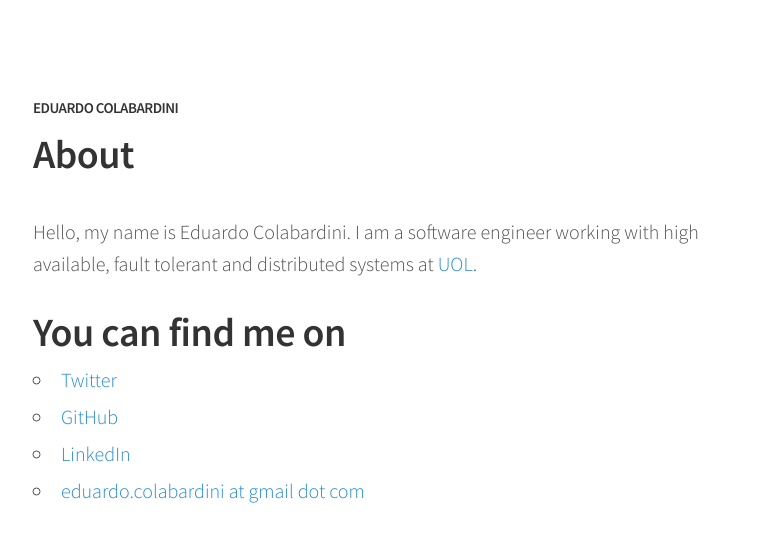
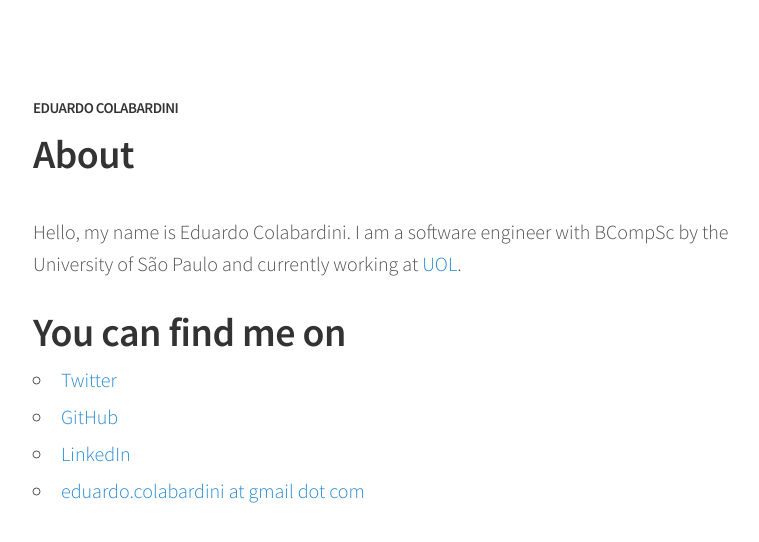
Before and after one commit to ecolabardini/ecolabardini.github.io, a Jekyll site: the page built from about.md, in a window 1280 px wide. Shown: the top 542 px of the page, without its empty margins (247-1006 px from the left). Built offline with Jekyll 4.4.1, drawn with Linux system fonts in a browser that asks for light colours.

Commit message:
changes about description

```diff
--- a/about.md
+++ b/about.md
@@ -3,10 +3,10 @@ title: About
 permalink: /about/
 ---
 
-Hello, my name is Eduardo Colabardini. I am a software engineer working with high available, fault tolerant and distributed systems at [UOL](http://www.uol.com.br).
+Hello, my name is Eduardo Colabardini. I am a software engineer with BCompSc by the University of São Paulo and currently working at [UOL](http://www.uol.com.br){:target="_blank"}.
 
 # You can find me on
-* [Twitter](https://twitter.com/ecolabardini)
-* [GitHub](https://github.com/ecolabardini)
-* [LinkedIn](https://br.linkedin.com/in/ecolabardini)
-* [eduardo.colabardini at gmail dot com](mailto:eduardo.colabardini@gmail.com)
+* [Twitter](https://twitter.com/ecolabardini){:target="_blank"}
+* [GitHub](https://github.com/ecolabardini){:target="_blank"}
+* [LinkedIn](https://br.linkedin.com/in/ecolabardini){:target="_blank"}
+* [eduardo.colabardini at gmail dot com](mailto:eduardo.colabardini@gmail.com){:target="_blank"}
```
